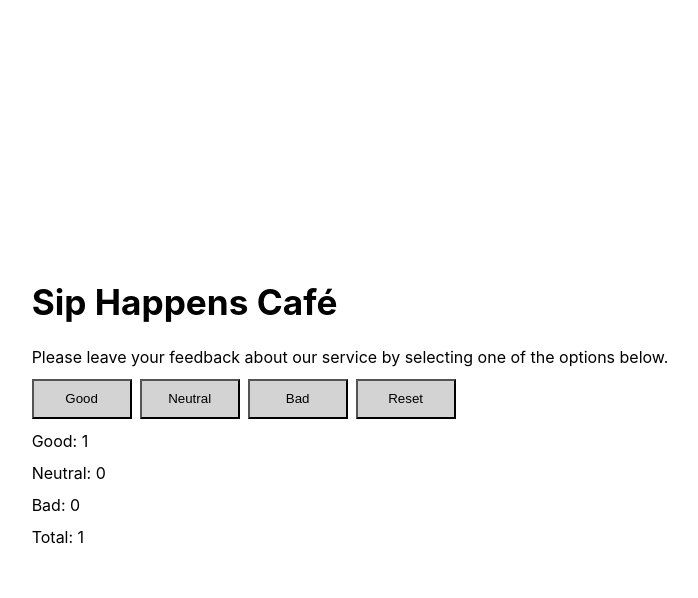
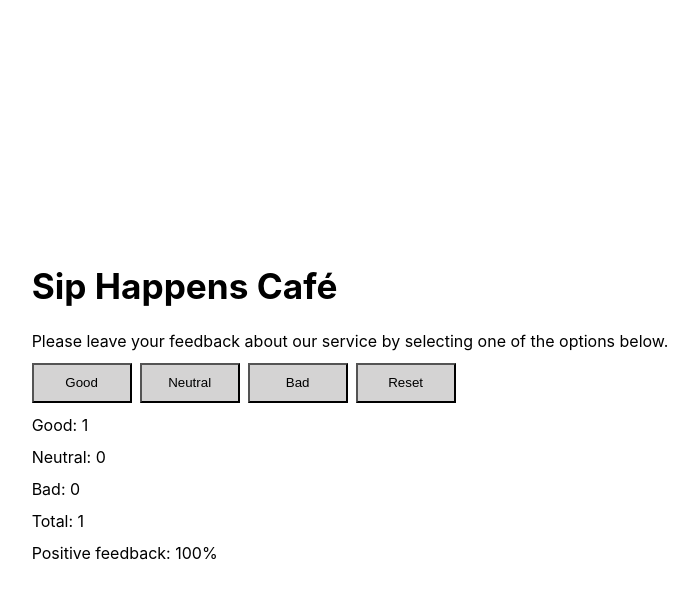
Before and after one commit to Yilchik/goit-react-hw-02, a React (Vite) app: page / in a window 1280 px wide. Both pictures are taken after a click on the button "Good". Shown: the top 598 px of the page, without its empty margins (290-988 px from the left). Built offline with nearby package versions, Linux system fonts and the light colour scheme.

Commit message:
positiveFeedback

```diff
--- a/src/App.jsx
+++ b/src/App.jsx
@@ -24,6 +24,8 @@ function App() {
   };
 
   const totalFeedback = feedback.good + feedback.neutral + feedback.bad;
+  const positiveFeedback =
+    Math.round((feedback.good / totalFeedback) * 100) || 0;
 
   return (
     <>
@@ -34,7 +36,11 @@ function App() {
         resetFeedback={resetFeedback}
       />
       {totalFeedback > 0 ? (
-        <Feedback feedback={feedback} totalFeedback={totalFeedback} />
+        <Feedback
+          feedback={feedback}
+          totalFeedback={totalFeedback}
+          positiveFeedback={positiveFeedback}
+        />
       ) : (
         <Notification message="No feedback yet" />
       )}
--- a/src/components/Feedback/Feedback.jsx
+++ b/src/components/Feedback/Feedback.jsx
@@ -1,13 +1,14 @@
 import React from "react";
 import css from "./Feedback.module.css";
 
-const Feedback = ({ feedback, totalFeedback }) => {
+const Feedback = ({ feedback, totalFeedback, positiveFeedback }) => {
   return (
     <div className={css.feedback}>
       <p>Good: {feedback.good}</p>
       <p>Neutral: {feedback.neutral}</p>
       <p>Bad: {feedback.bad}</p>
       <p>Total: {totalFeedback}</p>
+      <p>Positive feedback: {positiveFeedback}%</p>
     </div>
   );
 };
```
